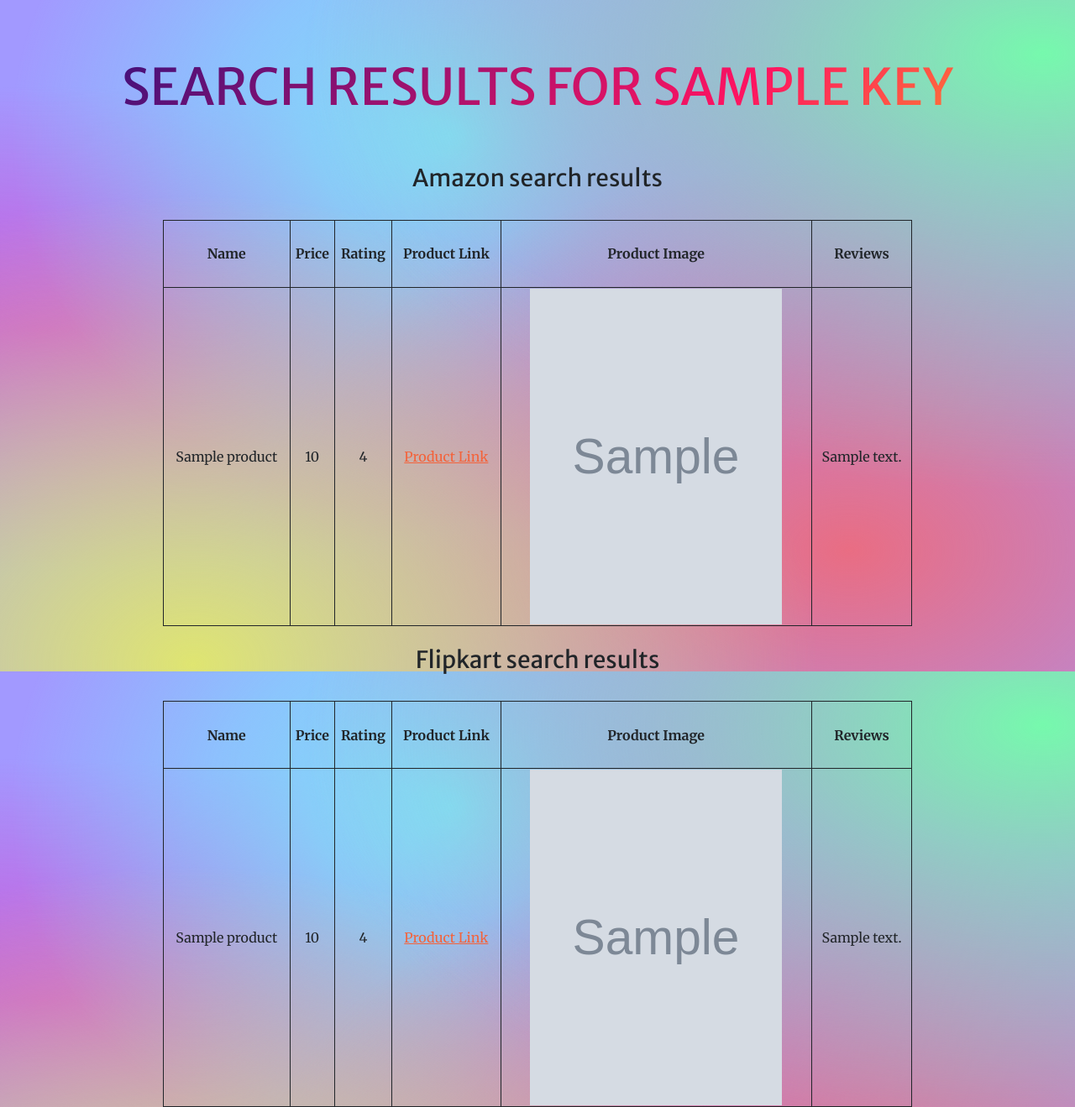
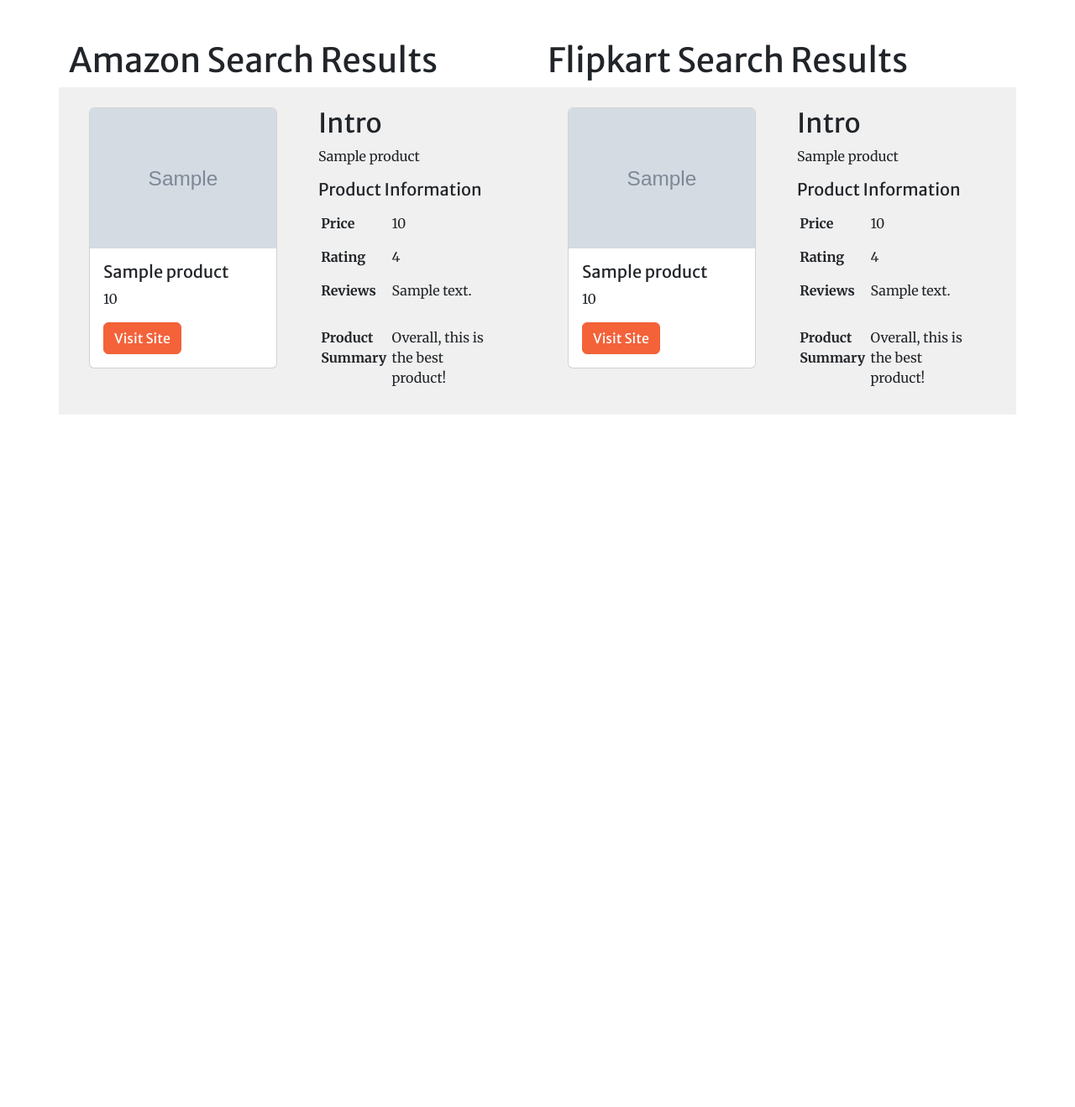
Before and after one commit to bikash-789/Product-Summary, a Flask app: template Client-Side/templates/response.html in a window 1280 px wide. Shown: the whole page at 84% size. After the commit the page ends 494 px from the top, so only its background shows below. Run offline with Flask 3, Linux system fonts and the light colour scheme; the template is opened without the code that fills it: most values are stand-ins (such as "Sample title", 1, 10 or a date in 2020); grey boxes marked "Sample" are stand-in pictures; some libraries are stand-ins or nearby versions.

Commit message:
Committing changes before merge

```diff
--- a/Client-Side/Amazon.py
+++ b/Client-Side/Amazon.py
@@ -55,7 +55,7 @@ def scrape_product_details_amazon(product_link):
             "Name": name,
             "Price": price,
             "Rating": rating,
-            "Reviews": reviews,
+            "Reviews": reviews[0][:105] + "...",
             "Product Link": product_link,
             "Image": image
         }
--- a/Client-Side/Flipkart.py
+++ b/Client-Side/Flipkart.py
@@ -82,7 +82,7 @@ def scrape_product_details_flipkart(product_link):
             "Name": name,
             "Price": price,
             "Rating": rating,
-            "Reviews": reviews,
+            "Reviews": reviews[0][:105] + "...",
             "Product Link": product_link,
             "Image": image
         }
--- a/Client-Side/templates/response.html
+++ b/Client-Side/templates/response.html
@@ -20,134 +20,133 @@
         <link href="{{ url_for('static', filename='css/styles.css') }}" rel="stylesheet" />
     </head>
     <body>
+    <div class="container py-5">
+        <div class="row">
+            <div class="col-12 col-md-6">
+                <h1>Amazon Search Results</h1>
+                {% for product in amazon %}
+        <!--    Product  -->
+        <div class="row p-4 product-container">
+            <div class="col-6">
+                <div class="card" style="width: 14rem;">
+                    <img src="{{product['Image']}}" class="card-img-top" alt="product-image">
+                    <div class="card-body">
+                        <h5 class="card-title">{{product['Name']}}</h5>
+                        <p class="card-text"><i class="bi bi-currency-rupee"></i> {{product['Price']}}</p>
+                        <a href="{{product['Product Link']}}" class="btn btn-primary">Visit Site</a>
+                    </div>
+                </div>
+            </div>
+            <div class="col-6">
+<!--                Intro   -->
                 <div class="container">
-        <br><br>
-        <center><h1 class="animate-charcter"> Search Results for {{ key }}</h1></center>
-        <section>
-        <br><br>
-        <center><h3> Amazon search results </h3></center>
-        <br>
-        <table class="center">
-          <thead>
+                    <h2>Intro</h2>
+                    <p>{{product['Name']}}</p>
+                </div>
+<!--                Product Information -->
+                <div class="container d-flex flex-column">
+                    <h5>Product Information</h5>
+                    <table>
+                        <tbody>
                         <tr>
-                 <th>Name</th>
-                 <th>Price</th>
-                 <th>Rating</th>
-                 <th>Product Link</th>
-                 <th>Product Image</th>
-                  <th>Reviews</th>
+                            <td>Price</td>
+                            <td>{{product['Price']}}</td>
                         </tr>
-          </thead>
-          <tbody>
-        {% for product in amazon %}
                         <tr>
-            <td>{{ product['Name'] }}</td>
-            <td>{{ product['Price']}}</td>
+                            <td>Rating</td>
                             <td>{{product['Rating']}}</td>
-            <td><a href="{{product['Product Link']}}" target="_blank">Product Link</a></td>
-            <td>
-                <img src="{{ product['Image'] }}" alt="product-image" width="300px" height="400px"/>
-
+                        </tr>
+                        <tr>
+                            <td>Reviews</td>
+                            <td class="w-100 text-wrap text-break">
+                                <p>
+                                {{product['Reviews']}}
+                                </p>
                             </td>
-               <td>{{ product['Reviews'][0] }}</td>
                         </tr>
-        {% endfor %}
+                        <tr>
+                            <td>Product Summary</td>
+                            <td>Overall, this is the best product!</td>
+                        </tr>
                         </tbody>
                     </table>
+                </div>
+            </div>
+        </div>
+        <br/>
+            {% endfor %}
+            </div>
 
-            <br/>
-            <center><h3> Flipkart search results </h3></center>
-        <br>
-        <table class="center">
-          <thead>
+            <div class="col-12 col-md-6">
+                <h1>Flipkart Search Results</h1>
+                {% for product in flipkart %}
+        <!--    Product  -->
+        <div class="row p-4 product-container">
+            <div class="col-6">
+                <div class="card" style="width: 14rem;">
+                    <img src="{{product['Image']}}" class="card-img-top" alt="product-image">
+                    <div class="card-body">
+                        <h5 class="card-title">{{product['Name']}}</h5>
+                        <p class="card-text"><i class="bi bi-currency-rupee"></i> {{product['Price']}}</p>
+                        <a href="{{product['Product Link']}}" class="btn btn-primary">Visit Site</a>
+                    </div>
+                </div>
+            </div>
+            <div class="col-6">
+<!--                Intro   -->
+                <div class="container">
+                    <h2>Intro</h2>
+                    <p>{{product['Name']}}</p>
+                </div>
+<!--                Product Information -->
+                <div class="container d-flex flex-column">
+                    <h5>Product Information</h5>
+                    <table>
+                        <tbody>
                         <tr>
-                 <th>Name</th>
-                 <th>Price</th>
-                 <th>Rating</th>
-                 <th>Product Link</th>
-                 <th>Product Image</th>
-                  <th>Reviews</th>
+                            <td>Price</td>
+                            <td>{{product['Price']}}</td>
                         </tr>
-          </thead>
-          <tbody>
-        {% for product in flipkart %}
                         <tr>
-            <td>{{ product['Name'] }}</td>
-            <td>{{ product['Price']}}</td>
+                            <td>Rating</td>
                             <td>{{product['Rating']}}</td>
-            <td><a href="{{product['Product Link']}}" target="_blank">Product Link</a></td>
-            <td>
-                <img src="{{ product['Image'] }}" alt="product-image" width="300px" height="400px"/>
-
+                        </tr>
+                        <tr>
+                            <td>Reviews</td>
+                            <td class="w-100 text-wrap text-break">
+                                <p>
+                                {{product['Reviews']}}
+                                </p>
                             </td>
-               <td>{{ product['Reviews'][0] }}</td>
                         </tr>
-        {% endfor %}
+                        <tr>
+                            <td>Product Summary</td>
+                            <td>Overall, this is the best product!</td>
+                        </tr>
                         </tbody>
                     </table>
-
-
-            </section>
+                </div>
+            </div>
+        </div>
+        <br/>
+            {% endfor %}
+            </div>
+        </div>
             </div>
     <style>
-body {
-  height: 100vh; /* Adjust the height as needed */
-  overflow: auto;
-  background: radial-gradient(at 18% 99%, rgb(223, 229, 113) 0px, transparent 50%) repeat scroll 0% 0%,
-              radial-gradient(at 97% 8%, rgb(118, 249, 173) 0px, transparent 50%) repeat scroll 0% 0%,
-              radial-gradient(at 79% 82%, rgb(233, 109, 131) 0px, transparent 50%) repeat scroll 0% 0%,
-              radial-gradient(at 96% 10%, rgb(222, 81, 251) 0px, transparent 50%) repeat scroll 0% 0%,
-              radial-gradient(at 42% 20%, rgb(116, 240, 251) 0px, transparent 50%) repeat scroll 0% 0%,
-              radial-gradient(at 4% 49%, rgb(203, 88, 218) 0px, transparent 50%) repeat scroll 0% 0%, rgba(0, 0, 0, 0) radial-gradient(at 57% 33%, rgb(218, 83, 228) 0px, #a299ff 50%) repeat scroll 0% 0%;
-  background-attachment: fixed;
-  padding: 20px; /* Adjust padding as needed */
-  width: 100vw; /* Set width to viewport width */
-  box-sizing: border-box; /* Include padding in width calculation */
+        td{
+            padding: .5rem 0.2rem;
+            max-width: 100%;
+            overflow: hidden;
+            vertical-align: top;
         }
-
-    .center {
-          margin-left: auto;
-          margin-right: auto;
+        tr td:first-child{
+            font-weight: bold;
         }
-    table, th, tr, td {
-      border: 1px solid;
-    }
-    table {
-      width: 80%;
-    }
-    tr{
-        height: 80px;
-    }
-    th, td{
-        text-align: center;
-    }
-    .animate-charcter
-    {
-       text-transform: uppercase;
-      background-image: linear-gradient(
-        -225deg,
-        #231557 0%,
-        #44107a 29%,
-        #ff1361 67%,
-        #fff800 100%
-      );
-      background-size: auto auto;
-      background-clip: border-box;
-      background-size: 200% auto;
-      color: #fff;
-      background-clip: text;
-      text-fill-color: transparent;
-      -webkit-background-clip: text;
-      -webkit-text-fill-color: transparent;
-      animation: textclip 2s linear infinite;
-      display: inline-block;
-          font-size: 60px;
-    }
-
-    @keyframes textclip {
-      to {
-        background-position: 200% center;
-      }
+        .product-container{
+            background: rgb(240, 240, 240);
+            opacity: 1;
+            backdrop-filter: blur(16px);
         }
 
     </style>
```
Lines whose indentation alone changed are shown as unchanged.
